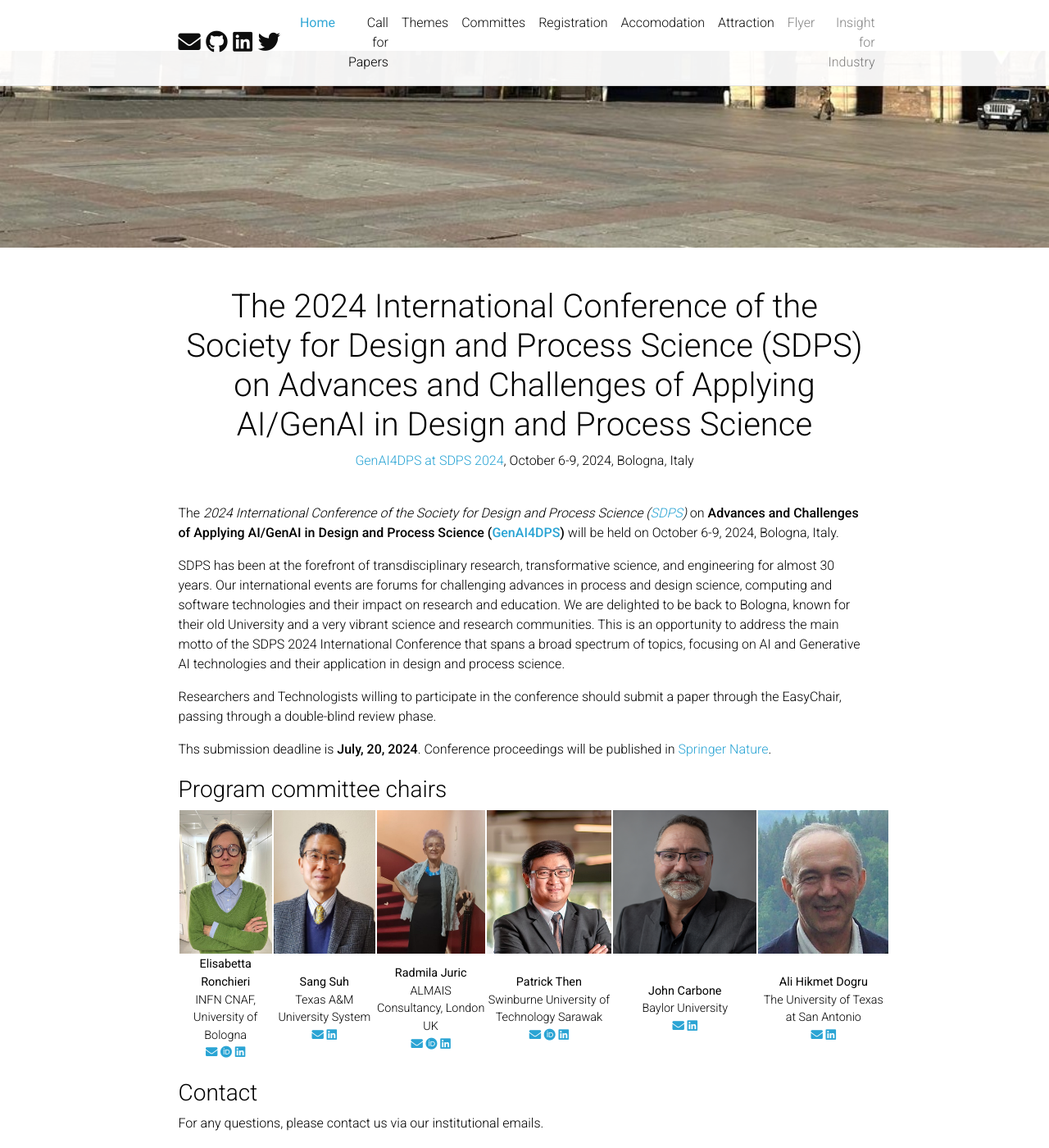
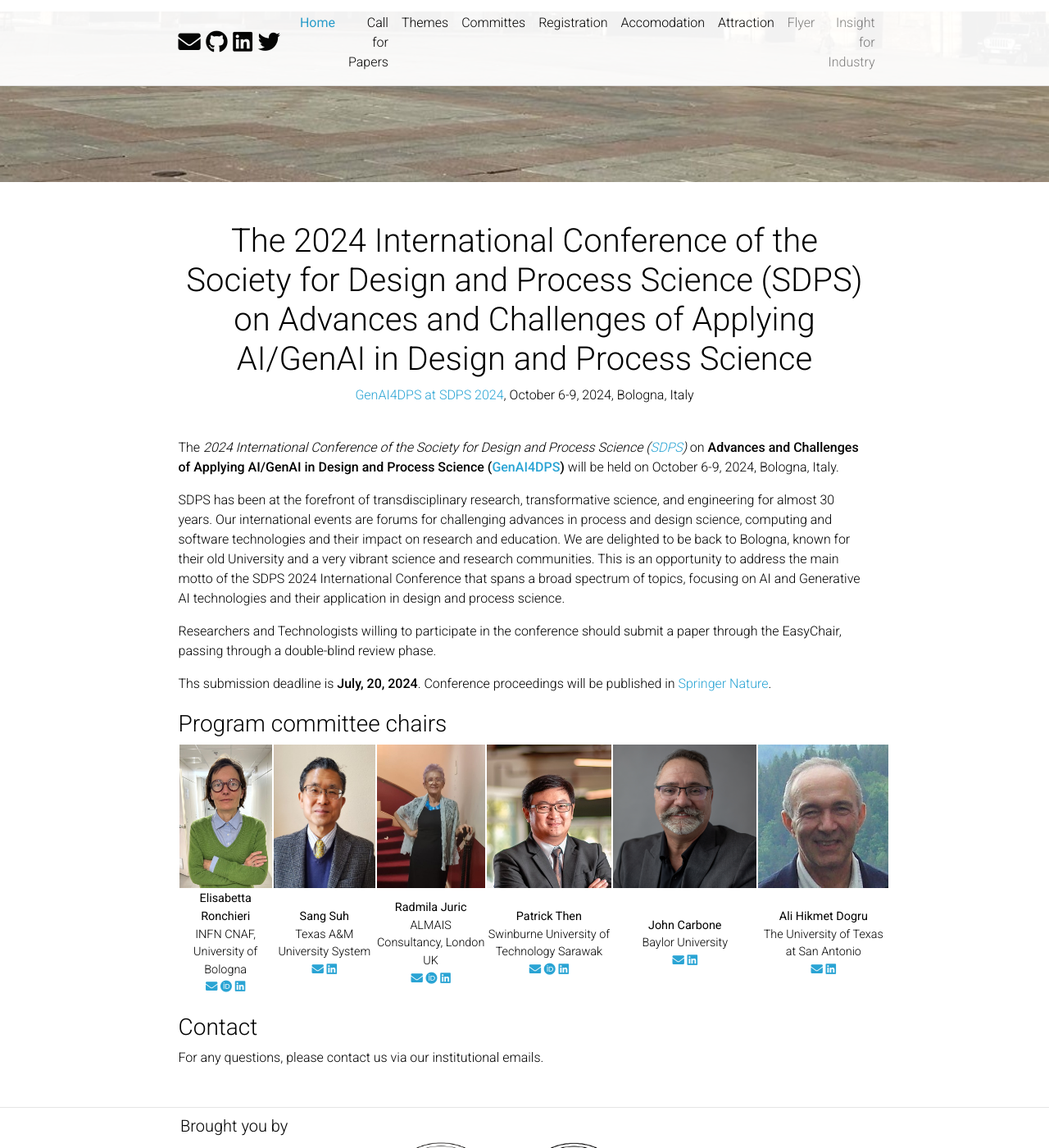
Before and after one commit to GenAI4DPS/advances-challenges, a Jekyll site: the page built from _pages/home.md, in a window 1280 px wide and 1400 px high. Shown: the whole window at 82% size. Built offline with Jekyll 4.4.1, drawn with Linux system fonts in a browser that asks for light colours; comment, search, counter and statistics services are not loaded; a style sheet for code colours, icons or effects is not loaded.

Commit message:
Update _themes.scss

```diff
--- a/_sass/_themes.scss
+++ b/_sass/_themes.scss
@@ -39,9 +39,9 @@
   background-repeat: no-repeat;
   background-size: cover;
   background-position: center bottom;
-  height: 15em;
+  height: 13em;
   margin-bottom: 2em;
-  margin-top: -2.7em;
+  margin-top: -5.7em;
 }
 
 html[data-theme='dark'] {
```
